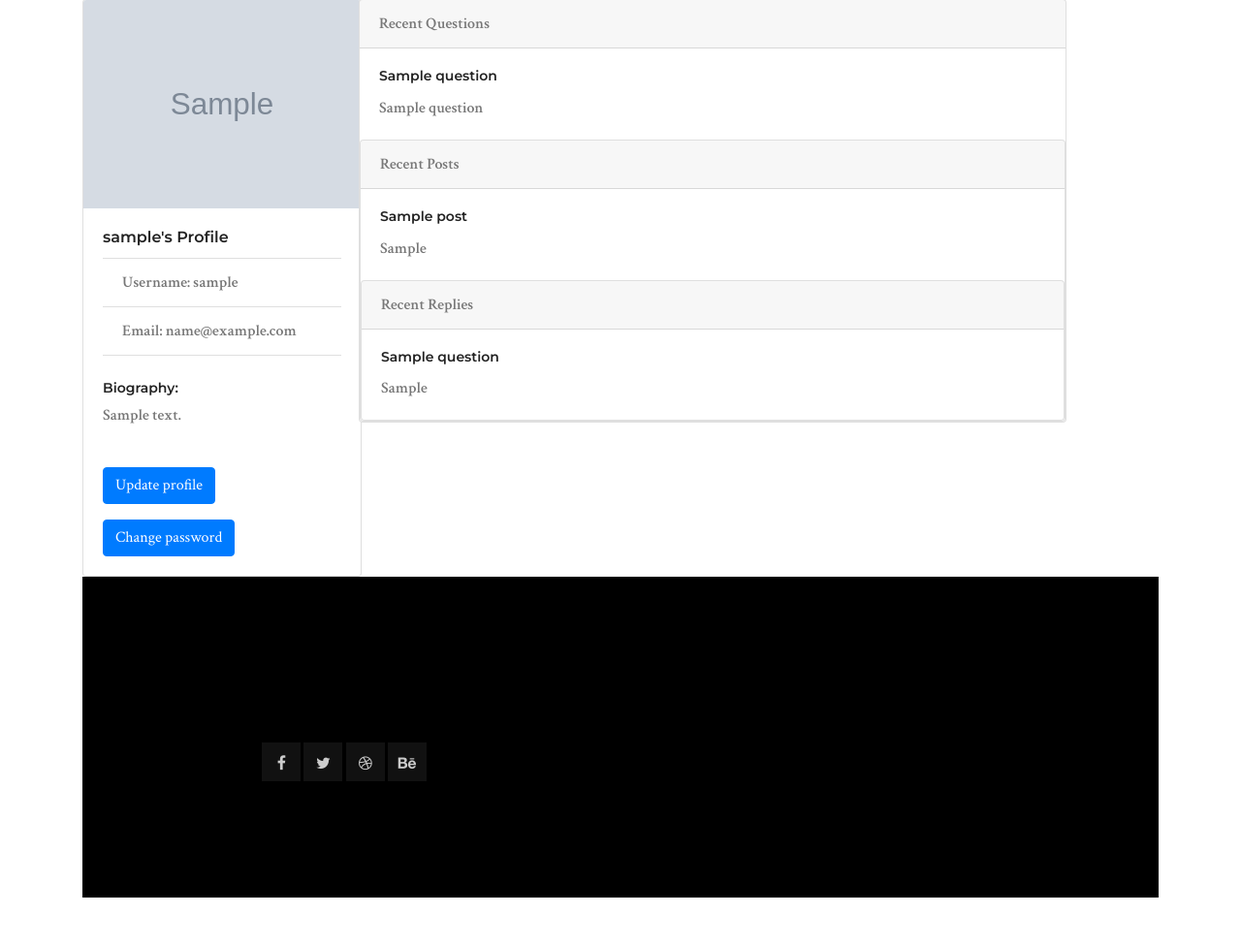
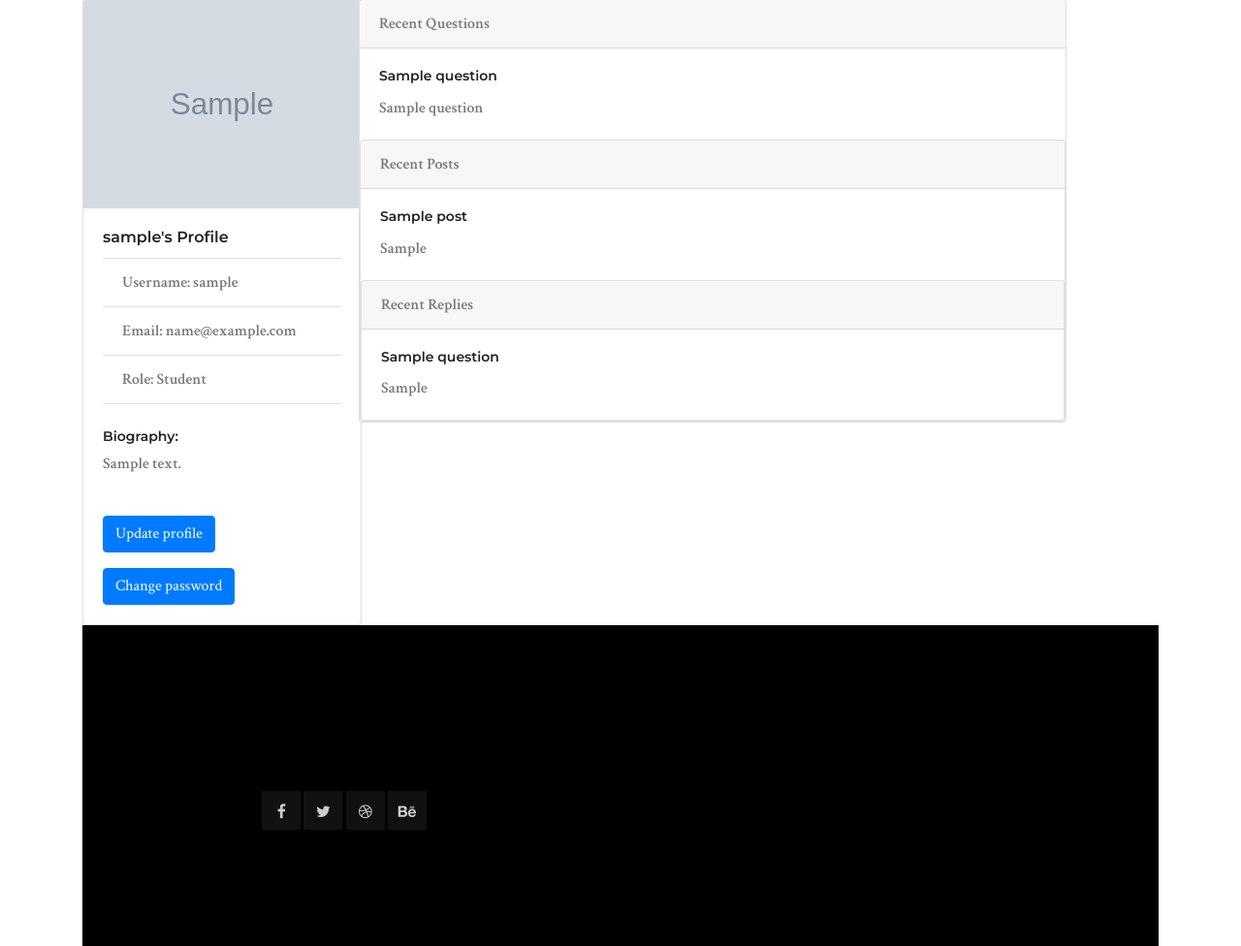
Before and after one commit to jdesbois/questionable, a Django app: page /main/profile/ in a window 1280 px wide. Shown: the part 146-1122 px from the top of the page at 97% size. Before the commit the page ends 1072 px from the top, so only its background shows below. Run offline with Django 3.2, Linux system fonts and the light colour scheme; a user stored in the database is signed in; tables that the repository leaves empty hold one stand-in row (values such as "Sample post"); grey boxes marked "Sample" are stand-in pictures; some libraries are stand-ins or nearby versions.

Commit message:
added role to profile page, added clickable links for questions on profile

```diff
--- a/main/views.py
+++ b/main/views.py
@@ -168,8 +168,9 @@ def contact_page(request):
 # View to generate profile page for logged in user (requires login)
 @login_required(login_url='/accounts/login/')
 def profile(request):
-
+    current_user = request.user
     context_dict = {}
+    role = None
     questions = Question.objects.all()[:3]
     posts = Post.objects.all()[:3]
     replies = Reply.objects.all()[:3]
@@ -177,7 +178,14 @@ def profile(request):
     context_dict['posts'] = posts
     context_dict['replies'] = replies
 
+    if check_user(current_user) == 1:
+        role = "Student"
+    elif check_user(current_user) == 2:
+        role ="Lecturer"
+    else:
+        role = None
 
+    context_dict['role'] = role
 
     return render(request, 'main/profile.html', context=context_dict)
 
--- a/templates/main/profile.html
+++ b/templates/main/profile.html
@@ -18,6 +18,7 @@
           <ul class="list-group list-group-flush">
             <li class="list-group-item">Username: {{ user.username }}</li>
             <li class="list-group-item">Email: {{ user.email }}</li>
+            <li class="list-group-item">Role: {{ role  }}</li>
           </ul><br />
           <h6>Biography:</h6>
           <p class="card-text">{{ user.profile.bio }}</p>
```
